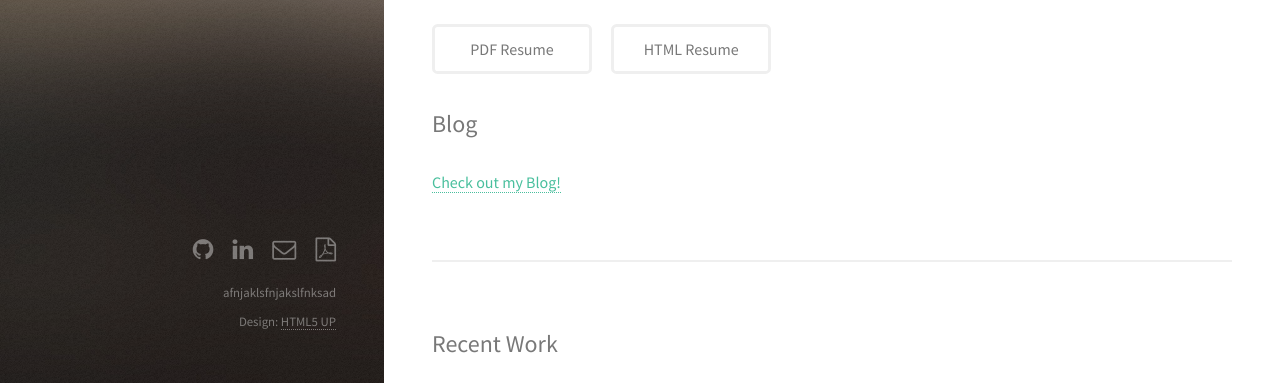
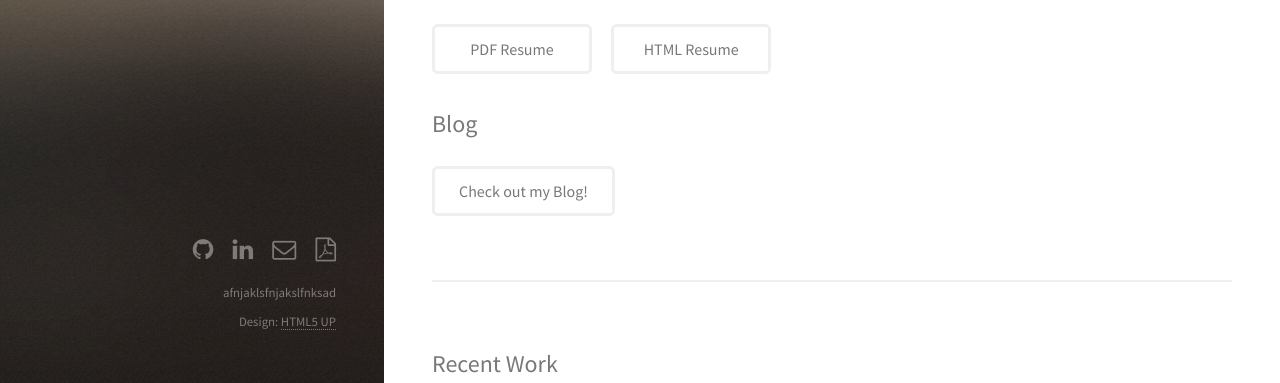
Before and after one commit to waltertan12/waltertan12.github.io, a plain HTML site: page index.html in a window 1280 px wide. Shown: the part 384-767 px from the top of the page. Drawn offline with Linux system fonts and the light colour scheme.

Commit message:
Update styling

```diff
--- a/index.html
+++ b/index.html
@@ -52,7 +52,7 @@
 						</ul>
 						<h2>Blog</h2>
 						<ul class="actions">
-							<li><a href="/blog">Check out my Blog!</a></li>
+							<li><a href="/blog" class="button">Check out my Blog!</a></li>
 						</ul>
 					</section>
 
```
